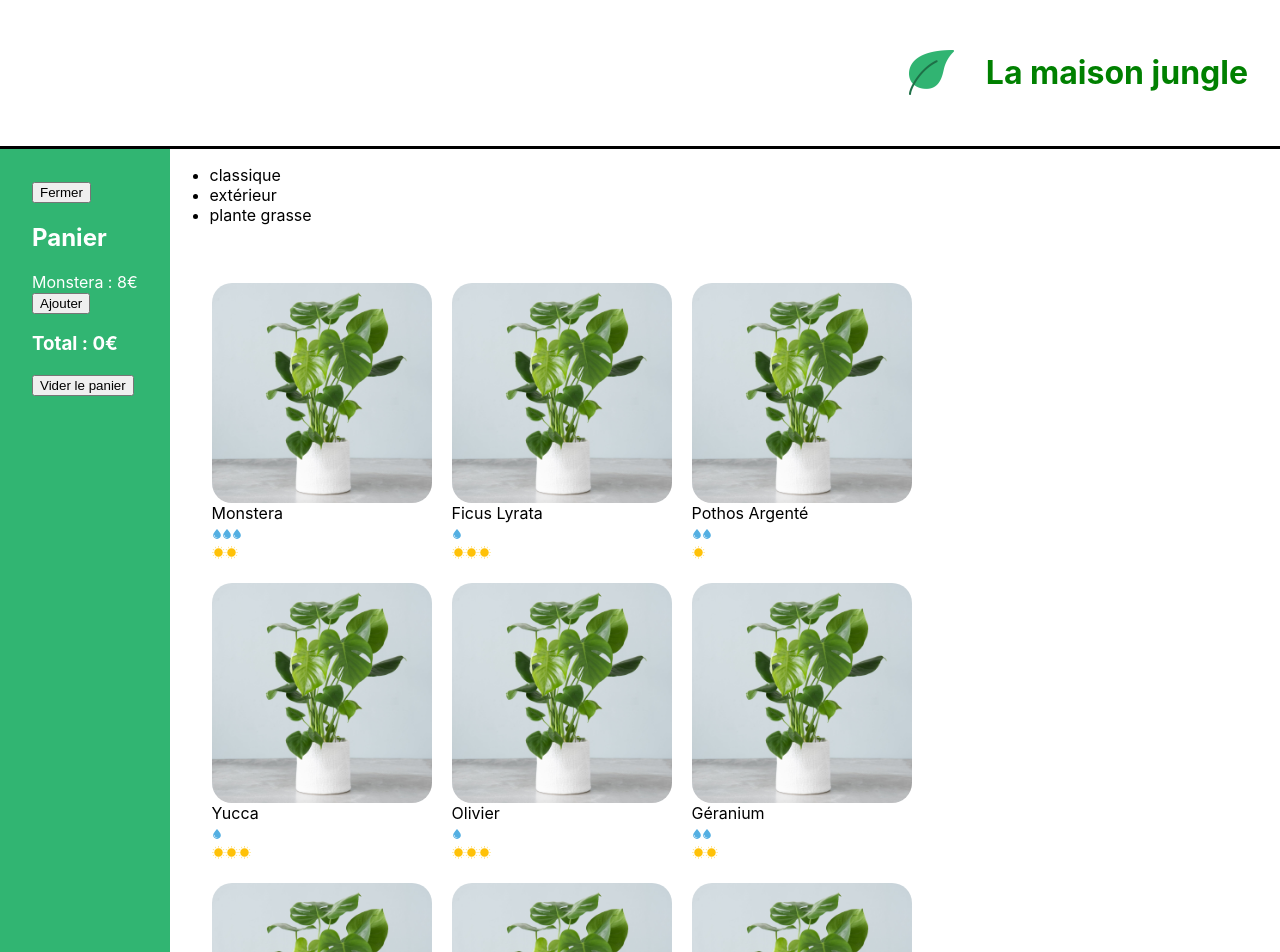
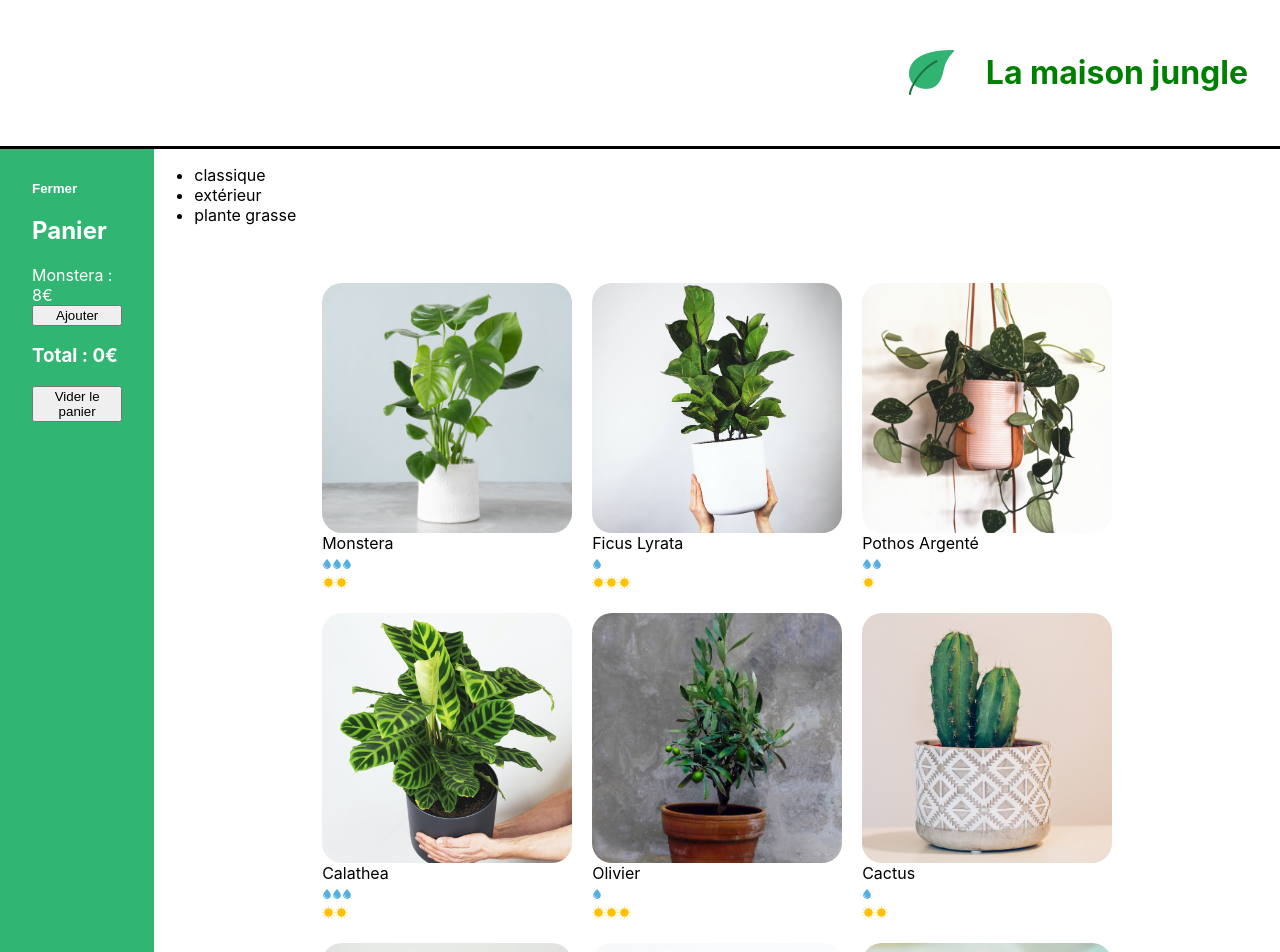
Before and after one commit to Tintgire/La-maison-de-la-jungle-JSX, a React (Create React App) app: page / in a window 1280 px wide. Shown: the top 952 px of the page. Built offline with nearby package versions, Linux system fonts and the light colour scheme.

Commit message:
style css

```diff
--- a/src/datas/plantList.js
+++ b/src/datas/plantList.js
@@ -1,11 +1,18 @@
 import monstera from "../assets/monstera.jpg";
+import lyrata from "../assets/lyrata.jpg";
+import pothos from "../assets/pothos.jpg";
+import succulent from "../assets/succulent.jpg";
+import olivier from "../assets/olivier.jpg";
+import basil from "../assets/basil.jpg";
+import mint from "../assets/mint.jpg";
+import calathea from "../assets/calathea.jpg";
+import cactus from "../assets/cactus.jpg";
 
 export const plantList = [
   {
     name: "monstera",
     category: "classique",
     id: "1ed",
-    isBestSale: true,
     light: 2,
     water: 3,
     cover: monstera,
@@ -16,23 +23,24 @@ export const plantList = [
     id: "2ab",
     light: 3,
     water: 1,
-    cover: monstera,
+    cover: lyrata,
   },
+
   {
     name: "pothos argenté",
     category: "classique",
     id: "3sd",
     light: 1,
     water: 2,
-    cover: monstera,
+    cover: pothos,
   },
   {
-    name: "yucca",
+    name: "calathea",
     category: "classique",
     id: "4kk",
-    light: 3,
-    water: 1,
-    cover: monstera,
+    light: 2,
+    water: 3,
+    cover: calathea,
   },
   {
     name: "olivier",
@@ -40,32 +48,24 @@ export const plantList = [
     id: "5pl",
     light: 3,
     water: 1,
-    cover: monstera,
+    cover: olivier,
   },
+
   {
-    name: "géranium",
-    category: "extérieur",
-    id: "6uo",
+    name: "cactus",
+    category: "plante grasse",
+    id: "8fp",
     light: 2,
-    water: 2,
-    cover: monstera,
+    water: 1,
+    cover: cactus,
   },
   {
     name: "basilique",
     category: "extérieur",
     id: "7ie",
-    isBestSale: true,
     light: 2,
     water: 3,
-    cover: monstera,
-  },
-  {
-    name: "aloe",
-    category: "plante grasse",
-    id: "8fp",
-    light: 2,
-    water: 1,
-    cover: monstera,
+    cover: basil,
   },
   {
     name: "succulente",
@@ -73,6 +73,15 @@ export const plantList = [
     id: "9vn",
     light: 2,
     water: 1,
-    cover: monstera,
+    cover: succulent,
+  },
+
+  {
+    name: "menthe",
+    category: "extérieur",
+    id: "6uo",
+    light: 2,
+    water: 2,
+    cover: mint,
   },
 ];
--- a/src/styles/Cart.css
+++ b/src/styles/Cart.css
@@ -2,4 +2,33 @@
   color: white;
   background-color: #31b572;
   padding: 32px;
+  display: flex;
+  flex-direction: column;
+  justify-content: flex-start;
+  width: 200px;
 }
+
+.lmj-cart-add-button {
+  margin-left: 32px;
+  cursor: pointer;
+}
+
+.lmj-cart-toggle-button {
+  background: none;
+  outline: none;
+  border: none;
+  font-weight: 600;
+  cursor: pointer;
+  align-self: self-start;
+  padding: 0;
+  color: white;
+}
+
+.lmj-cart-closed {
+  padding: 32px;
+  width: 200px;
+}
+
+.lmj-cart-closed > button {
+  color: black;
+}
--- a/src/styles/PlantItem.css
+++ b/src/styles/PlantItem.css
@@ -1,7 +1,8 @@
 .lmj-plant-item-cover {
-  height: 220px;
-  width: 220px;
+  height: 250px;
+  width: 250px;
   border-radius: 20px;
+  object-fit: cover;
 }
 
 .lmj-plant-item {
--- a/src/styles/ShoppingList.css
+++ b/src/styles/ShoppingList.css
@@ -1,7 +1,11 @@
+.lmj-shopping-list {
+  width: 100%;
+}
+
 .lmj-plant-list {
   list-style-type: none;
   padding: 32px;
   display: flex;
   flex-wrap: wrap;
-  max-width: 800px;
+  justify-content: center;
 }
```
